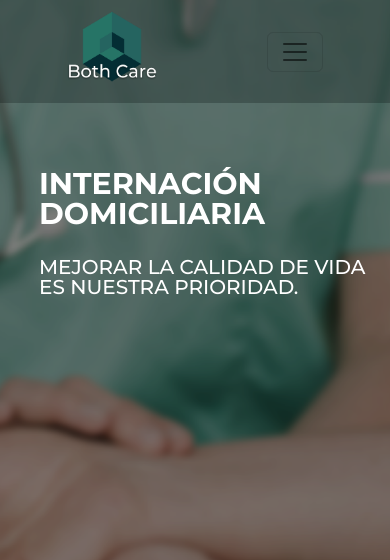
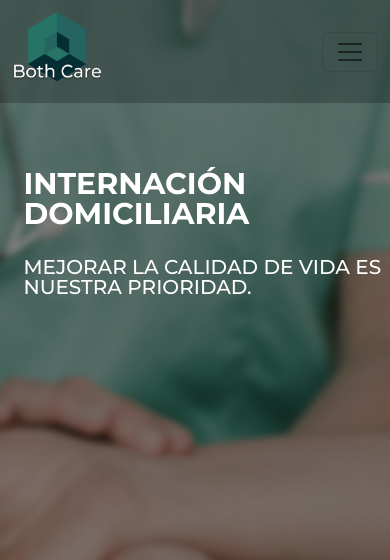
Before and after one commit to Rodri7Roman/entrega_final_DW, a website: page index.html in a window 390 px wide. Shown: the top 560 px of the page. Drawn offline with nearby package versions, Linux system fonts and the light colour scheme.

Commit message:
quinto commit

```diff
--- a/scss/_mq.scss
+++ b/scss/_mq.scss
@@ -28,6 +28,10 @@
             width: 100vw;
         }
 
+    }
+
+    .container-fluid{
+        justify-content: space-between !important;
     }
 
 }
--- a/scss/_nav.scss
+++ b/scss/_nav.scss
@@ -14,7 +14,7 @@
         font-family: 'Montserrat', sans-serif;
         position: absolute;
         top: 25%;
-        left: 10%;
+        left: 6%;
         color: #ffffff;
         font-size: 38px;
         font-weight: bold;
@@ -22,7 +22,7 @@
     .segundo-texto{
         position: absolute;
         top: 38%;
-        left: 10%;
+        left: 6%;
         color: #ffffff;
         font-family: 'Montserrat', sans-serif;
         font-weight: 200;
```
Also changed, not shown: css/main.css.
